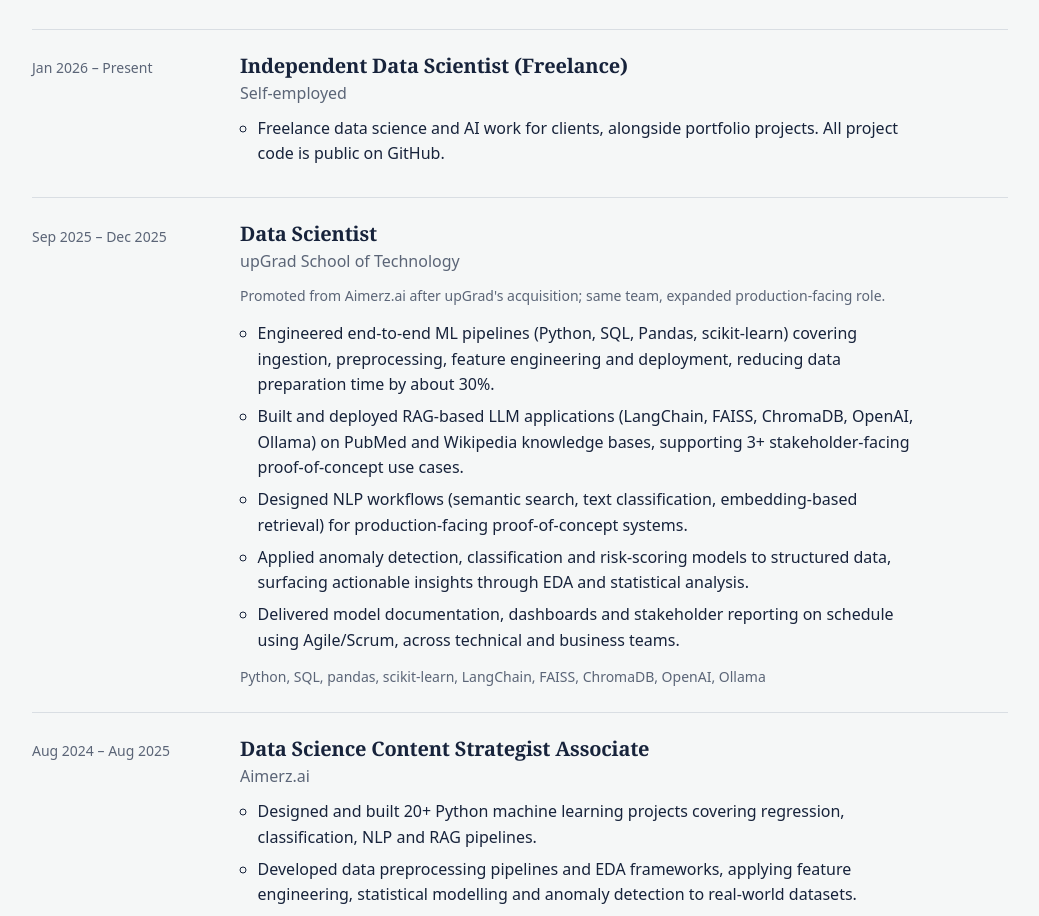
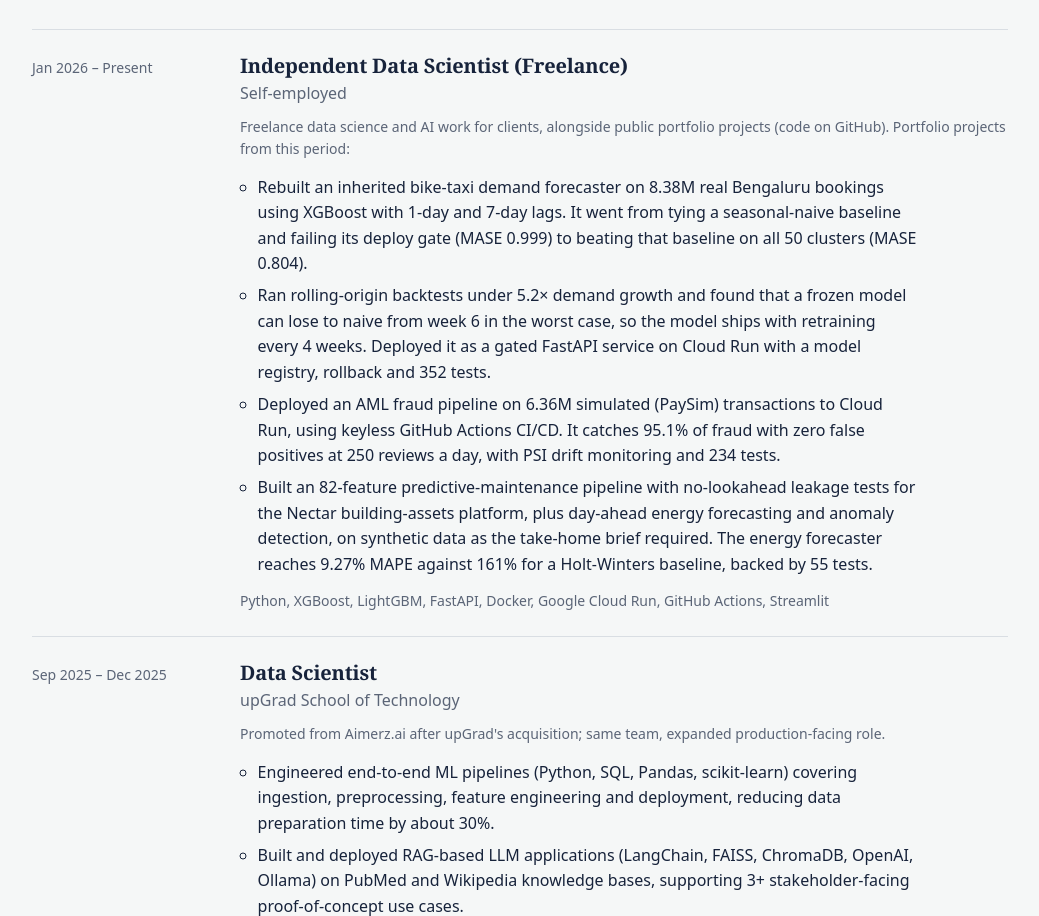
Before and after one commit to Snowsuitgenushyssopus66/snowsuitgenushyssopus66.github.io, an Astro site: page / in a window 1280 px wide. Shown: the part 3631-4547 px from the top of the page, without its empty margins (120-1159 px from the left). Built offline with nearby package versions, Linux system fonts and the light colour scheme; Astro itself is replaced by a stand-in of ours.

Commit message:
Rewrite freelance experience section and Nectar project card

```diff
--- a/src/content/projects/nectar-facilities-platform.md
+++ b/src/content/projects/nectar-facilities-platform.md
@@ -1,6 +1,6 @@
 ---
 title: "Nectar facilities analytics platform"
-outcome: "An end-to-end IoT analytics pipeline for building assets: predictive maintenance, day-ahead energy forecasting and anomaly detection, on synthetic data as the brief required."
+outcome: "An 82-feature predictive-maintenance pipeline with no-lookahead leakage tests, plus day-ahead energy forecasting and anomaly detection for building assets, on synthetic data as the take-home brief required."
 role: Data Science
 stack: ["Python", "scikit-learn", "XGBoost", "LightGBM", "statsmodels", "SHAP", "NetworkX", "Streamlit"]
 metrics:
--- a/src/data/site.ts
+++ b/src/data/site.ts
@@ -62,8 +62,16 @@ export const experience = [
     dates: 'Jan 2026 – Present',
     // Left out of the "years of experience" figure in the About section.
     countsTowardYears: false,
+    note: 'Freelance data science and AI work for clients, alongside public portfolio projects (code on GitHub). Portfolio projects from this period:',
+    // Tool row: only tools in the stack lists of the three projects below.
+    tools: ['Python', 'XGBoost', 'LightGBM', 'FastAPI', 'Docker', 'Google Cloud Run', 'GitHub Actions', 'Streamlit'],
+    // Every figure below is from the matching project page in src/content/projects/.
     points: [
-      'Freelance data science and AI work for clients, alongside portfolio projects. All project code is public on GitHub.',
+      'Rebuilt an inherited bike-taxi demand forecaster on 8.38M real Bengaluru bookings using XGBoost with 1-day and 7-day lags. It went from tying a seasonal-naive baseline and failing its deploy gate (MASE 0.999) to beating that baseline on all 50 clusters (MASE 0.804).',
+      'Ran rolling-origin backtests under 5.2× demand growth and found that a frozen model can lose to naive from week 6 in the worst case, so the model ships with retraining every 4 weeks. Deployed it as a gated FastAPI service on Cloud Run with a model registry, rollback and 352 tests.',
+      'Deployed an AML fraud pipeline on 6.36M simulated (PaySim) transactions to Cloud Run, using keyless GitHub Actions CI/CD. It catches 95.1% of fraud with zero false positives at 250 reviews a day, with PSI drift monitoring and 234 tests.',
+      // "82-feature" and "no-lookahead leakage tests": wording confirmed by Melvin from the Nectar repo.
+      'Built an 82-feature predictive-maintenance pipeline with no-lookahead leakage tests for the Nectar building-assets platform, plus day-ahead energy forecasting and anomaly detection, on synthetic data as the take-home brief required. The energy forecaster reaches 9.27% MAPE against 161% for a Holt-Winters baseline, backed by 55 tests.',
     ],
   },
   {
```
